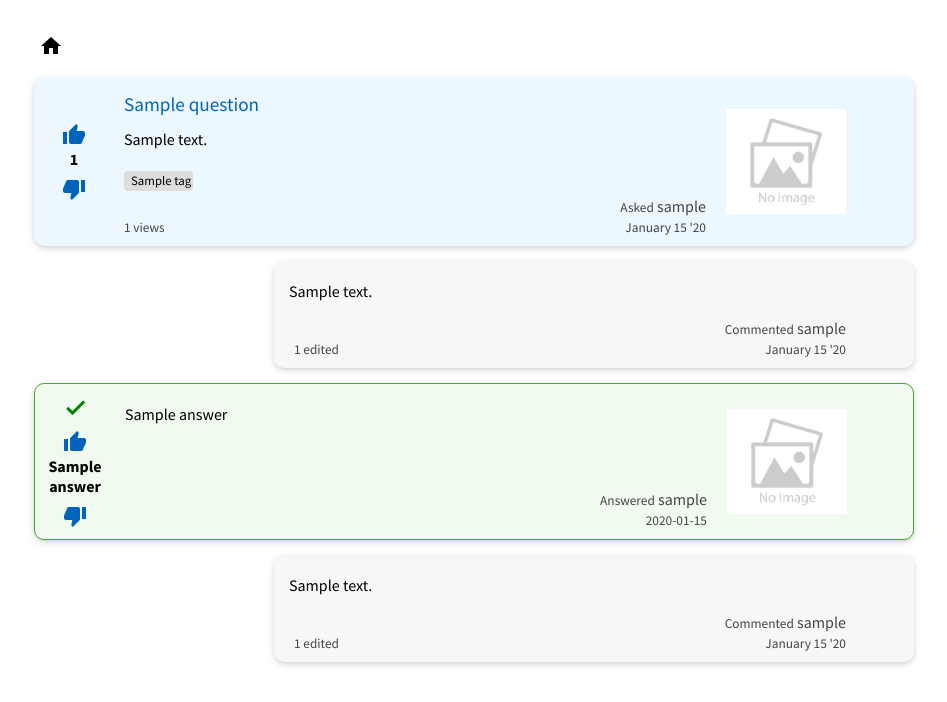
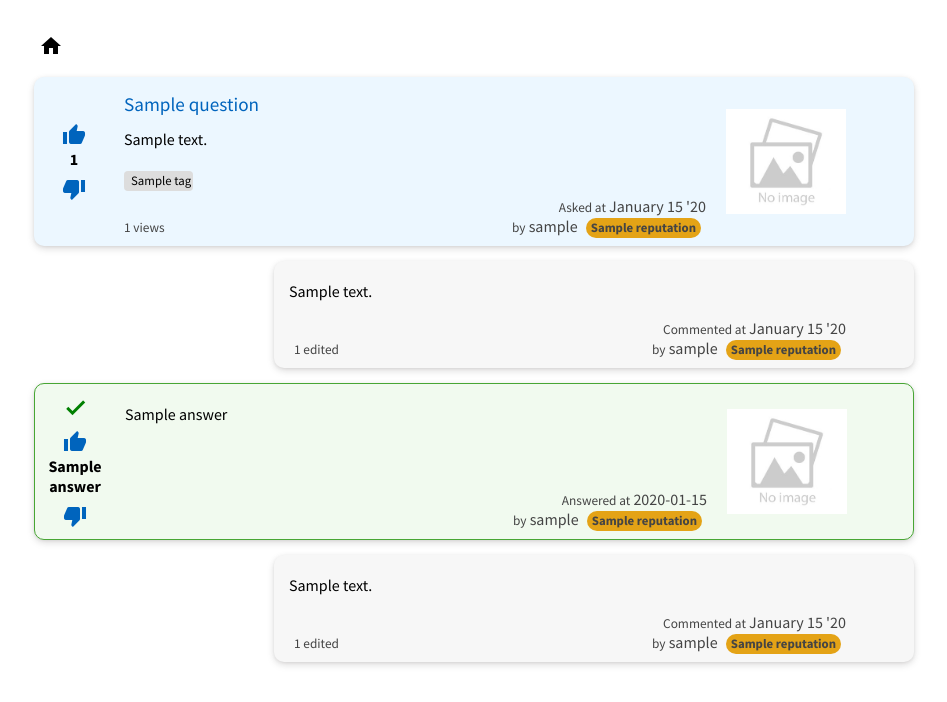
Before and after one commit to tothgeza/Questions-And-Answers, a Flask app: template templates/question.html in a window 1280 px wide. Shown: the part 218-920 px from the top of the page, without its empty margins (166-1113 px from the left). Run offline with Flask 2, Linux system fonts and the light colour scheme; the template is opened without the code that fills it: most values are stand-ins (such as "Sample title", 1, 10 or a date in 2020); some libraries are stand-ins or nearby versions.

Commit message:
Show reputation on cards

```diff
--- a/data_manager.py
+++ b/data_manager.py
@@ -63,7 +63,7 @@ def get_tag_that_not_in_question(cursor, question_id):
 @connection.connection_handler
 def get_questions(cursor, order_by, reverse) -> List:
     query = """
-                SELECT q.*, u.username
+                SELECT q.*, u.username, u.reputation
                 FROM question q
                 JOIN users u
                 ON q.user_id = u.id
@@ -78,7 +78,7 @@ def get_questions(cursor, order_by, reverse) -> List:
 def get_latest_five_questions(cursor, order_by, reverse) -> List:
     query = """
                 WITH question_five AS (SELECT * FROM question ORDER BY submission_time DESC LIMIT 5)
-                SELECT q.*, u.username
+                SELECT q.*, u.username, u.reputation
                 FROM question_five q
                 JOIN users u
                 ON q.user_id = u.id
@@ -92,7 +92,7 @@ def get_latest_five_questions(cursor, order_by, reverse) -> List:
 @connection.connection_handler
 def get_answers_by_question_id(cursor, question_id):
     query = """
-                SELECT a.*, u.username
+                SELECT a.*, u.username, u.reputation
                 FROM answer a
                 JOIN users u
                 ON a.user_id = u.id
@@ -121,7 +121,7 @@ def get_an_answer(cursor, answer_id):
 @connection.connection_handler
 def get_question_by_id(cursor, question_id):
     query = """
-                SELECT q.*, u.username
+                SELECT q.*, u.username, u.reputation
                 FROM question q
                 JOIN users u
                 ON q.user_id = u.id
@@ -135,7 +135,7 @@ def get_question_by_id(cursor, question_id):
 @connection.connection_handler
 def get_question_comments_with_username(cursor, question_id):
     query = """
-                SELECT c.*, u.username FROM comment c
+                SELECT c.*, u.username, u.reputation FROM comment c
                 JOIN users u
                 ON c.user_id = u.id
                 WHERE question_id = %(question_id)s
@@ -161,7 +161,7 @@ def get_comments_by_id(cursor, comment_id):
 @connection.connection_handler
 def get_answers_comments_with_username(cursor, question_id):
     query = """
-                SELECT c.*, u.username
+                SELECT c.*, u.username, u.reputation
                 FROM comment c
                 JOIN users u
                 ON c.user_id = u.id
--- a/sample_data/askmate3.sql
+++ b/sample_data/askmate3.sql
@@ -135,9 +135,9 @@ ALTER TABLE ONLY comment
 
 INSERT INTO users (username, email_address, registration_date, reputation, password) VALUES ('Tibor', 'tibor@blabla.com', '2021-02-15 09:43:00', 0, '$2b$12$.dg5TJl7qIJ0pIJbvWIdiu8M5UpBjnNrus7.Fun6994STU6mdV9u6');
 INSERT INTO users (username, email_address, registration_date, reputation, password) VALUES ('Luca', 'luca@blabla.com', '2021-02-12 09:40:00', 15, '$2b$12$.dg5TJl7qIJ0pIJbvWIdiu8M5UpBjnNrus7.Fun6994STU6mdV9u6');
-INSERT INTO users (username, email_address, registration_date, reputation, password) VALUES ('Lala', 'lala@blabla.com', '2021-01-15 11:46:00', 0, '$2b$12$.dg5TJl7qIJ0pIJbvWIdiu8M5UpBjnNrus7.Fun6994STU6mdV9u6');
+INSERT INTO users (username, email_address, registration_date, reputation, password) VALUES ('Lala', 'lala@blabla.com', '2021-01-15 11:46:00', -2, '$2b$12$.dg5TJl7qIJ0pIJbvWIdiu8M5UpBjnNrus7.Fun6994STU6mdV9u6');
 INSERT INTO users (username, email_address, registration_date, reputation, password) VALUES ('Lili', 'lili@blabla.com', '2021-02-16 09:44:00', 0, '$2b$12$.dg5TJl7qIJ0pIJbvWIdiu8M5UpBjnNrus7.Fun6994STU6mdV9u6');
-INSERT INTO users (username, email_address, registration_date, reputation, password) VALUES ('Laca', 'laca@blabla.com', '2021-01-18 08:40:00', -2, '$2b$12$.dg5TJl7qIJ0pIJbvWIdiu8M5UpBjnNrus7.Fun6994STU6mdV9u6');
+INSERT INTO users (username, email_address, registration_date, reputation, password) VALUES ('Laca', 'laca@blabla.com', '2021-01-18 08:40:00', 0, '$2b$12$.dg5TJl7qIJ0pIJbvWIdiu8M5UpBjnNrus7.Fun6994STU6mdV9u6');
 INSERT INTO users (username, email_address, registration_date, reputation, password) VALUES ('Anna', 'anna@blabla.com', '2021-01-11 09:28:00', 35, '$2b$12$.dg5TJl7qIJ0pIJbvWIdiu8M5UpBjnNrus7.Fun6994STU6mdV9u6');
 INSERT INTO users (username, email_address, registration_date, reputation, password) VALUES ('Norbi', 'norbi@blabla.com', '2021-01-10 09:22:00', 0, '$2b$12$.dg5TJl7qIJ0pIJbvWIdiu8M5UpBjnNrus7.Fun6994STU6mdV9u6');
 INSERT INTO users (username, email_address, registration_date, reputation, password) VALUES ('Kata', 'kata@blabla.com', '2021-01-08 08:22:00', 0, '$2b$12$.dg5TJl7qIJ0pIJbvWIdiu8M5UpBjnNrus7.Fun6994STU6mdV9u6');
--- a/static/css/style.css
+++ b/static/css/style.css
@@ -228,6 +228,14 @@ h3 {
     margin: 5px 10px;
     background-color: var(--gray-300);
     border-radius: 4px;
+}
+.rep-label {
+    font-size: 0.8em;
+    font-weight: bold;
+    padding: 1px 5px 3px 5px;
+    margin: 5px 5px;
+    background-color: #e4a316;
+    border-radius: 10px;
 }
 
 
--- a/templates/question.html
+++ b/templates/question.html
@@ -46,14 +46,20 @@
                 </div>
                 <div>
                     <p class="float_right comment">
-                        <small>Asked</small> {{ question.username }}</p>
+                        <small>Asked at</small>
+                        {{ question['submission_time'].strftime("%B %d '%y") }}
+                    </p>
                 </div>
                 <div class="view-date">
                     <div class="view">
                         <small>{{ question['view_number'] }} views</small>
                     </div>
                     <div class="comment">
-                        <div class="date"><small>{{ question['submission_time'].strftime("%B %d '%y") }}</small></div>
+                        <div class="date">
+                            <small>by</small>
+                            {{ question.username }}
+                            <label class="rep-label" for="">{{ question.reputation }}</label>
+                        </div>
                     </div>
                 </div>
             </div>
@@ -95,13 +101,18 @@
                         </div>
                         <div>
                             <p class="float_right comment mr10">
-                                <small>Commented</small> {{ comment['username'] }}</p>
+                                <small>Commented at</small>
+                                {{ comment['submission_time'].strftime("%B %d '%y") }}
+                            </p>
                         </div>
                         <div class="view-date">
                             <div class="view ml15">
                                 <small>{{ comment['edited_count'] }} edited</small></div>
                             <div class="comment">
-                                <div class="view"><small>{{ comment['submission_time'].strftime("%B %d '%y") }}</small>
+                                <div class="view">
+                                    <small>by</small>
+                                    {{ comment['username'] }}
+                                    <label class="rep-label" for="">{{ comment.reputation }}</label>
                                 </div>
                             </div>
                         </div>
@@ -151,13 +162,17 @@
             </div>
             <div>
                 <p class="float_right comment">
-                    <small>Answered</small>
-                    {{ answer.username }}
+                    <small>Answered at</small>
+                    {{ answer[headers[1]].strftime("%B %d '%y") }}
                 </p>
             </div>
             <div class="view-date">
                 <div class="view"></div>
-                <div class="comment"><small>{{ answer[headers[1]].strftime("%B %d '%y") }}</small></div>
+                <div class="comment">
+                    <small>by</small>
+                    {{ answer.username }}
+                    <label class="rep-label" for="">{{ answer.reputation }}</label>
+                </div>
             </div>
         </div>
         <div class="flex-image">
@@ -193,13 +208,18 @@
                                 </div>
                                 <div>
                                     <p class="float_right comment mr10">
-                                        <small>Commented</small> {{ comment['username'] }}</p>
+                                        <small>Commented at</small>
+                                        {{ comment['submission_time'].strftime("%B %d '%y") }}
+                                    </p>
                                 </div>
                                 <div class="view-date ml15">
                                     <div class="view"><small>{{ comment['edited_count'] }} edited</small></div>
                                     <div class="comment">
                                         <div class="view">
-                                            <small>{{ comment['submission_time'].strftime("%B %d '%y") }}</small></div>
+                                            <small>by</small>
+                                            {{ comment['username'] }}
+                                            <label class="rep-label" for="">{{ comment.reputation }}</label>
+                                        </div>
                                     </div>
                                 </div>
                             </div>
```
Also changed, not shown: templates/index.html (+7 -3 lines), templates/main_page.html (+8 -3 lines).
